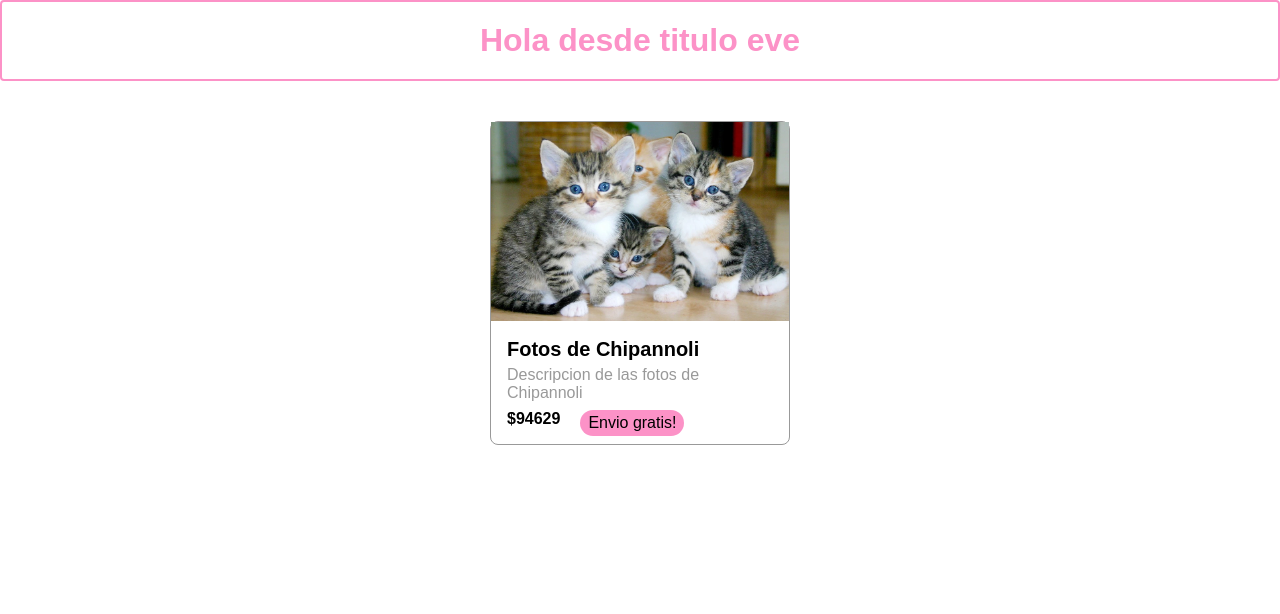
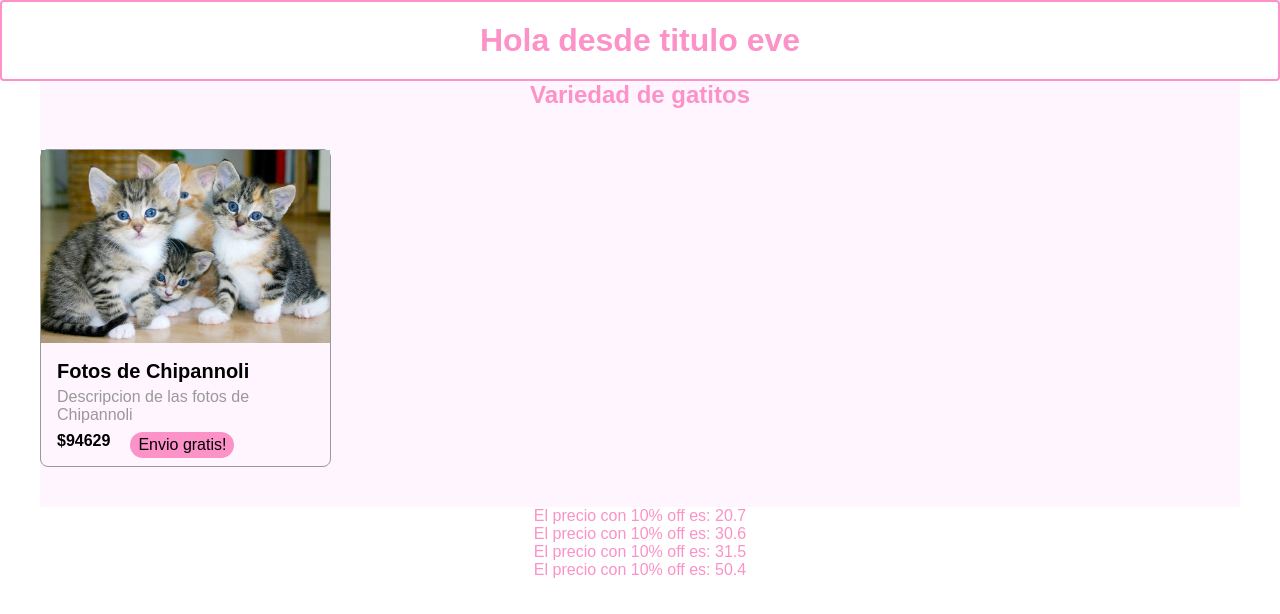
Before and after one commit to evelyndisa/utn-react, a React (Create React App) app: page / in a window 1280 px wide. Shown: the top 614 px of the page. Built offline with nearby package versions, Linux system fonts and the light colour scheme.

Commit message:
props y map en react

```diff
--- a/src/App.js
+++ b/src/App.js
@@ -1,14 +1,23 @@
 import './App.css';
 import Titulo from './components/Titulo';
-import Card from './components/Card';
+import CardWrapper from './components/CardWrapper';
 
 function App() {
+  const numeros = [23,34,35,56]
   return (
     <div className="App">
         <Titulo
         nombre='eve'
         />
-        <Card/>
+        <CardWrapper />
+
+        {numeros.map(numero => {
+        const precio = numero * 0.9;
+
+        return (
+          <p>El precio con 10% off es: {precio}</p>
+        )
+      })}
     </div>
   );
 }
--- a/src/components/Card.js
+++ b/src/components/Card.js
@@ -1,15 +1,10 @@
 import '../css/card.css'
 
-export default function Card () {
 
-    const producto = {
-        imagen: "imagenes/gatitos.webp",
-        titulo: 'Fotos de Chipannoli',
-        descripcion: 'Descripcion de las fotos de Chipannoli',
-        precio: 94629,
-        envio: true
-    }
 
+export default function Card ({producto}) {
+    // const producto = props.producto
+    // const {mensaje} = props
     return (
         <div className="card">
             <img src={producto.imagen} alt="" />
--- /dev/null
+++ b/src/components/CardWrapper.js
@@ -0,0 +1,22 @@
+import Card from './Card'
+import '../css/cardWrapper.css'
+
+export default function CardWrapper () {
+    const product = {
+        imagen: "imagenes/gatitos.webp",
+        titulo: 'Fotos de Chipannoli',
+        descripcion: 'Descripcion de las fotos de Chipannoli',
+        precio: 94629,
+        envio: true
+    }
+    return (
+        <div className='wrapper'>
+            <h2>Variedad de gatitos</h2>
+            <div className='grilla'>
+
+            {/*producto es el nombre del dato que vamos a enviar: objeto producto */}
+                <Card producto = {product}/>
+            </div>
+        </div>
+    )
+}
--- /dev/null
+++ b/src/css/cardWrapper.css
@@ -0,0 +1,12 @@
+.wrapper{
+    max-width: 1200px;
+    margin-left: auto;
+    margin-right: auto;
+    background-color: #fff5fe;
+}
+
+.grilla {
+    display: grid;
+    grid-template-columns: repeat(4, 1fr);
+    gap: 12px;
+}
```
